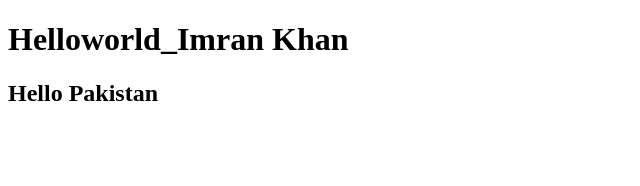
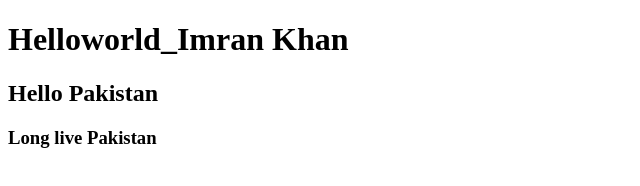
Before and after one commit to ikniazi/Bootcamp2020Sample, a plain HTML site: page index.html in a window 1280 px wide. Shown: the whole page, without its empty margins (0-640 px from the left). Drawn offline with Linux system fonts and the light colour scheme.

Commit message:
Update index.html

```diff
--- a/index.html
+++ b/index.html
@@ -8,5 +8,6 @@
 <body>
     <h1>Helloworld_Imran Khan</h1>
     <h2>Hello Pakistan</h2>
+    <h3>Long live Pakistan</h3>
 </body>
 </html>
```
